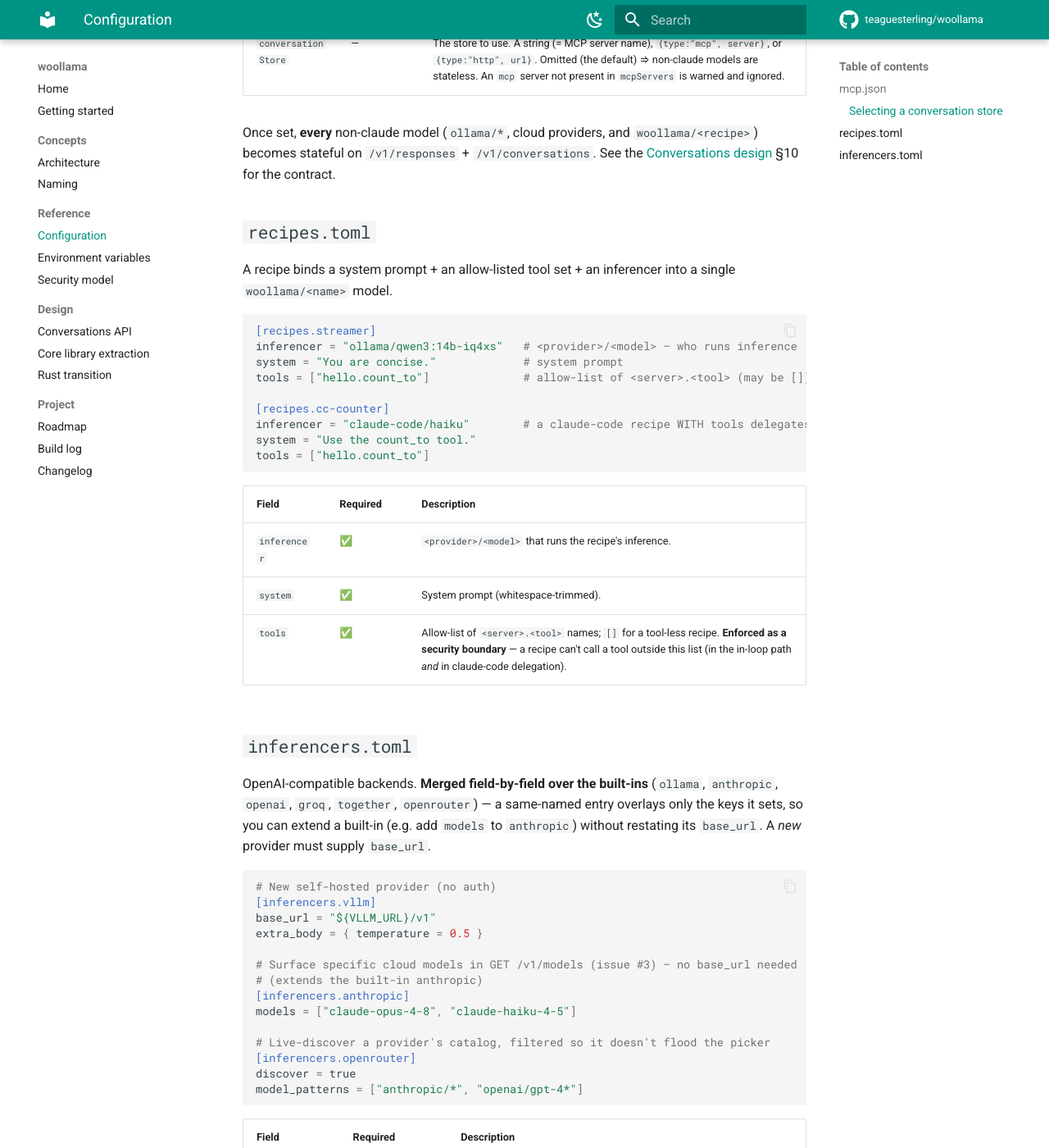
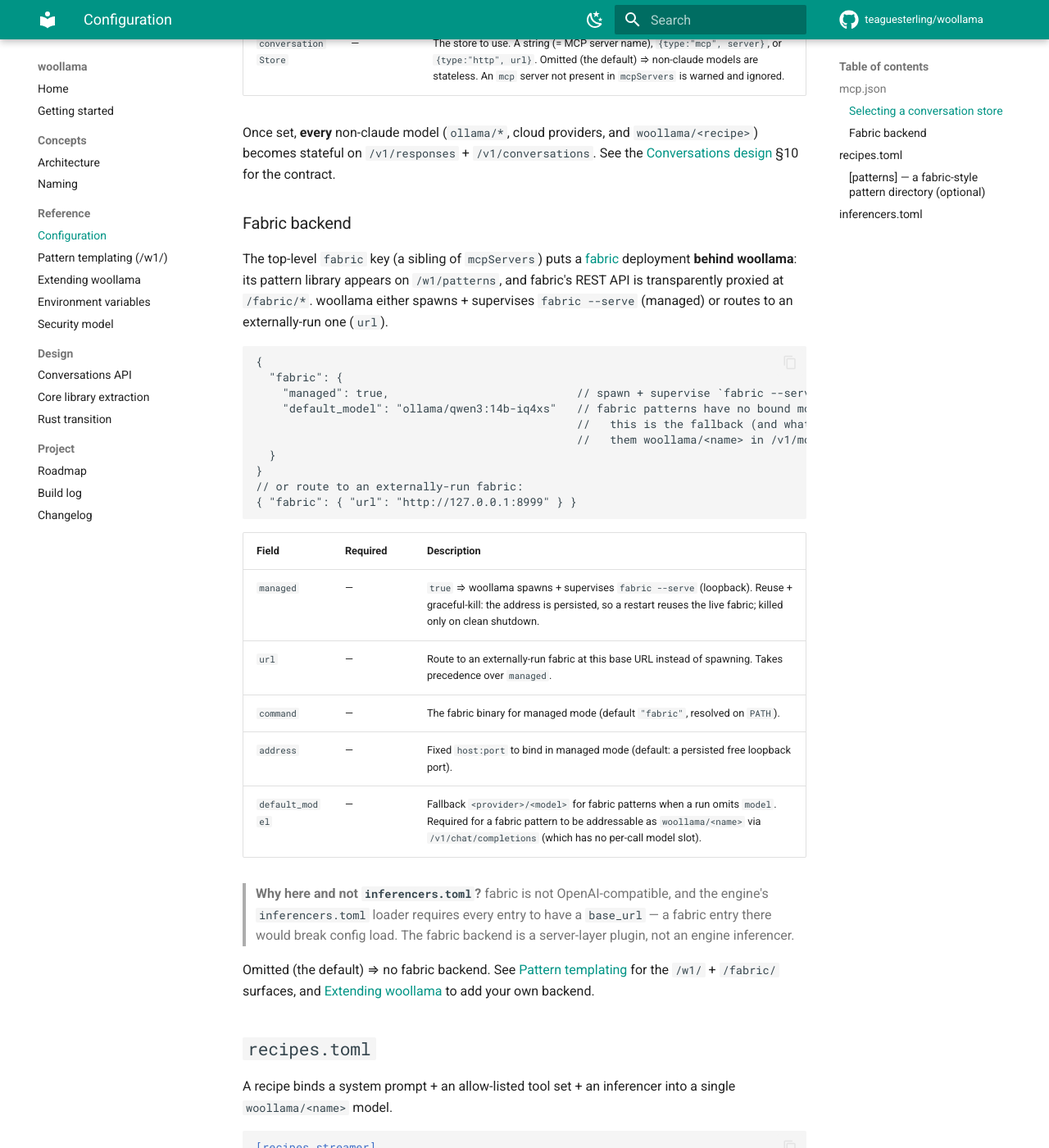
Before and after one commit to teaguesterling/woollama, an MkDocs documentation site: the page built from docs/configuration.md, in a window 1280 px wide and 1400 px high, scrolled down 2143 px. Shown: the whole window at 82% size. Built offline with MkDocs 1.6.1 and Material for MkDocs 9.7.7, drawn with Linux system fonts in a browser that asks for light colours; comment, search, counter and statistics services are not loaded; some of the changed text lies outside the part shown.

Commit message:
docs: pattern templating (/w1/) + fabric backend + extension guide
New:
- docs/patterns.md — the /w1/ namespace: patterns-are-recipes, the three
  endpoints (discovery/render/run), variables, MCP-prompt parameterization, and
  the fabric backend (managed/routed + /fabric/ proxy).
- docs/extending.md — extension development: the PatternBackend trait, the
  composition root, a step-by-step "add a backend" recipe, the config-vs-protocol
  boundary, the spawn lifecycle (reuse + graceful-kill), and a checklist.

Updated:
- configuration.md — recipes-are-patterns note, the [patterns] dir-scan block,
  and the mcp.json `fabric` backend section (with the why-not-inferencers.toml
  rationale).
- index.md, README.md — pattern templating + fabric backend in "what works";
  links to the new pages; corrected the stale cosmic-fabric "not yet" line.
- mkdocs.yml — nav entries for patterns + extending under Reference.

Co-Authored-By: Claude Opus 4.8 <noreply@anthropic.com>

````diff
--- a/docs/configuration.md
+++ b/docs/configuration.md
@@ -93,6 +93,44 @@ Once set, **every** non-claude model (`ollama/*`, cloud providers, and
 `woollama/<recipe>`) becomes stateful on `/v1/responses` + `/v1/conversations`.
 See the [Conversations design](conversations-api-design.md) §10 for the contract.
 
+### Fabric backend
+
+The top-level `fabric` key (a sibling of `mcpServers`) puts a
+[fabric](https://github.com/danielmiessler/fabric) deployment **behind woollama**:
+its pattern library appears on `/w1/patterns`, and fabric's REST API is
+transparently proxied at `/fabric/*`. woollama either spawns + supervises
+`fabric --serve` (managed) or routes to an externally-run one (`url`).
+
+```jsonc
+{
+  "fabric": {
+    "managed": true,                            // spawn + supervise `fabric --serve`
+    "default_model": "ollama/qwen3:14b-iq4xs"   // fabric patterns have no bound model;
+                                                //   this is the fallback (and what makes
+                                                //   them woollama/<name> in /v1/models)
+  }
+}
+// or route to an externally-run fabric:
+{ "fabric": { "url": "http://127.0.0.1:8999" } }
+```
+
+| Field | Required | Description |
+|---|---|---|
+| `managed` | — | `true` ⇒ woollama spawns + supervises `fabric --serve` (loopback). Reuse + graceful-kill: the address is persisted, so a restart reuses the live fabric; killed only on clean shutdown. |
+| `url` | — | Route to an externally-run fabric at this base URL instead of spawning. Takes precedence over `managed`. |
+| `command` | — | The fabric binary for managed mode (default `"fabric"`, resolved on `PATH`). |
+| `address` | — | Fixed `host:port` to bind in managed mode (default: a persisted free loopback port). |
+| `default_model` | — | Fallback `<provider>/<model>` for fabric patterns when a run omits `model`. Required for a fabric pattern to be addressable as `woollama/<name>` via `/v1/chat/completions` (which has no per-call model slot). |
+
+> **Why here and not `inferencers.toml`?** fabric is not OpenAI-compatible, and the
+> engine's `inferencers.toml` loader requires every entry to have a `base_url` —
+> a fabric entry there would break config load. The fabric backend is a
+> server-layer plugin, not an engine inferencer.
+
+Omitted (the default) ⇒ no fabric backend. See [Pattern templating](patterns.md)
+for the `/w1/` + `/fabric/` surfaces, and [Extending woollama](extending.md) to
+add your own backend.
+
 ## `recipes.toml`
 
 A recipe binds a system prompt + an allow-listed tool set + an inferencer into a
@@ -115,6 +153,31 @@ tools = ["hello.count_to"]
 | `inferencer` | ✅ | `<provider>/<model>` that runs the recipe's inference. |
 | `system` | ✅ | System prompt (whitespace-trimmed). |
 | `tools` | ✅ | Allow-list of `<server>.<tool>` names; `[]` for a tool-less recipe. **Enforced as a security boundary** — a recipe can't call a tool outside this list (in the in-loop path *and* in claude-code delegation). |
+
+> **Recipes are also `/w1/` patterns.** A `system` prompt may contain `{{var}}`
+> tokens that the [pattern surface](patterns.md) substitutes per call (and that
+> MCP clients see as prompt arguments). Plain recipes simply have no `{{var}}`.
+
+### `[patterns]` — a fabric-style pattern directory (optional)
+
+Discover patterns from a directory of `<name>/system.md` files (e.g. fabric's
+pattern library on disk), with no fabric process — woollama reads the files and
+renders/runs them natively. Opt-in via a `[patterns]` block in `recipes.toml`:
+
+```toml
+[patterns]
+dir = "~/.config/fabric/patterns"          # each <name>/system.md becomes a pattern
+default_inferencer = "ollama/qwen3:14b-iq4xs"  # model for these patterns
+```
+
+| Field | Required | Description |
+|---|---|---|
+| `dir` | ✅ | Directory scanned for `<name>/system.md` files. `~` is expanded. A missing dir is ignored (no patterns). |
+| `default_inferencer` | — | `<provider>/<model>` the discovered patterns run on. |
+
+A `recipes.toml` recipe **wins** over a scanned pattern of the same name. For a
+*live* fabric instance (the full library + fabric's own assembly) instead of a
+file scan, use the [fabric backend](#fabric-backend) below.
 
 ## `inferencers.toml`
 
@@ -154,4 +217,5 @@ Models are still **routable by raw id** (`anthropic/claude-opus-4-8`) whether or
 not they're listed — `models`/`discover` only control *discoverability* in
 `GET /v1/models` (what a list-backed picker can offer).
 
-See also: [Environment variables](environment.md) · [Security model](security.md).
+See also: [Pattern templating](patterns.md) · [Extending woollama](extending.md) ·
+[Environment variables](environment.md) · [Security model](security.md).
--- a/mkdocs.yml
+++ b/mkdocs.yml
@@ -45,6 +45,8 @@ nav:
       - Naming: naming.md
   - Reference:
       - Configuration: configuration.md
+      - Pattern templating (/w1/): patterns.md
+      - Extending woollama: extending.md
       - Environment variables: environment.md
       - Security model: security.md
   - Design:
````
Also changed, not shown: README.md (+13 -4 lines), docs/extending.md (added, +182 -0 lines), docs/index.md (+12 -1 lines), docs/patterns.md (added, +121 -0 lines).
